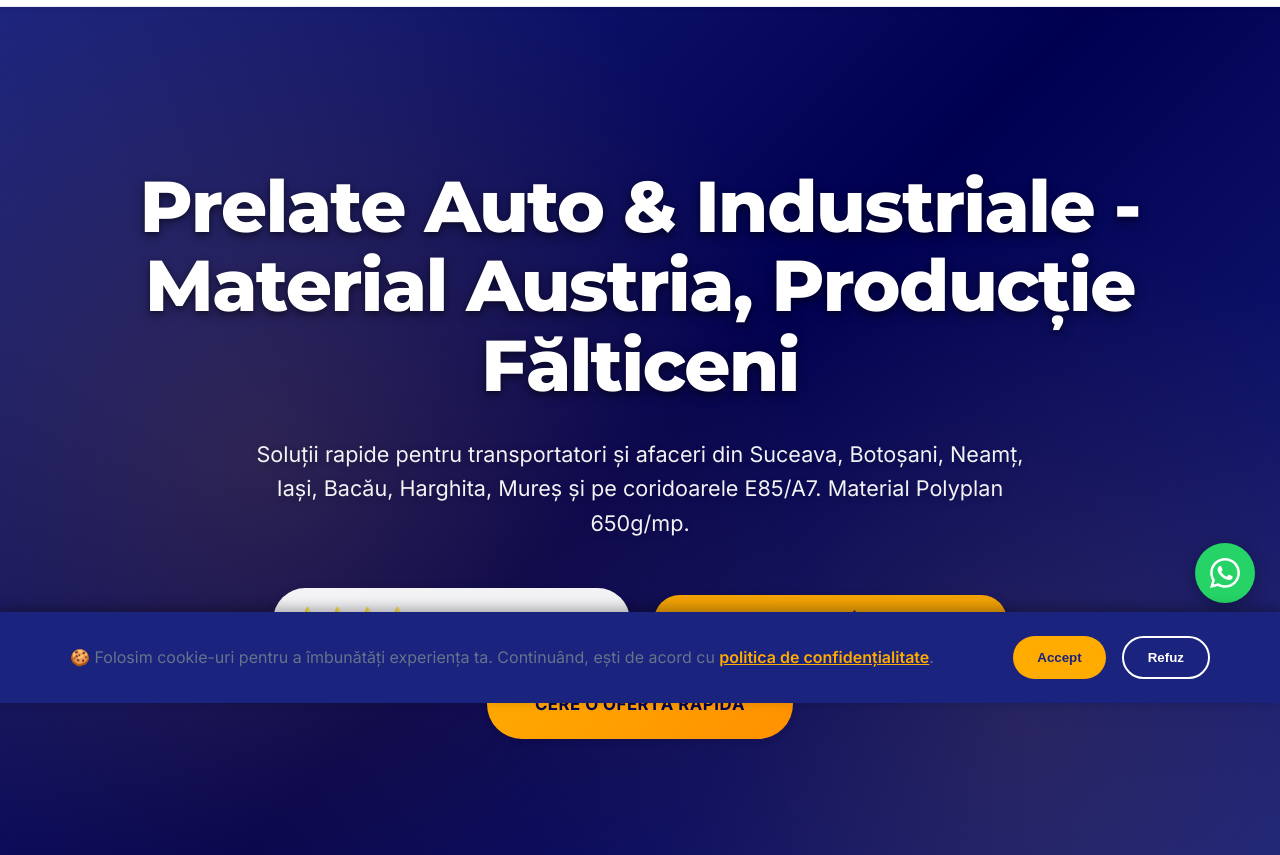
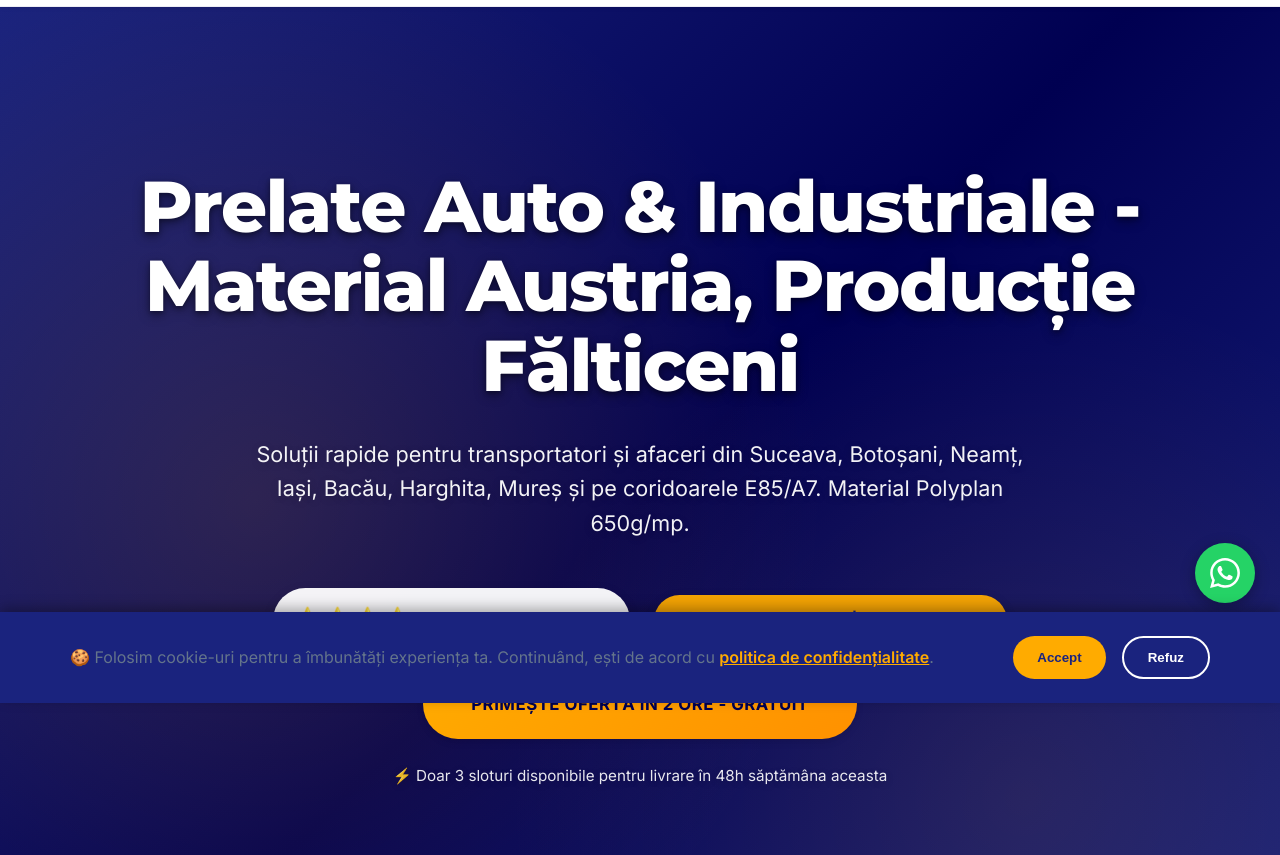
Before and after one commit to 5imi/cortex-prelate, a plain HTML site: page index.html in a window 1280 px wide. Shown: the part 97-952 px from the top of the page. Drawn offline with Linux system fonts and the light colour scheme.

Commit message:
Add urgency to CTAs: 2-hour quote promise + scarcity (3 slots)

```diff
--- a/index.html
+++ b/index.html
@@ -189,7 +189,8 @@
                         <span style="font-weight:700;color:#1a237e;font-size:1rem;">✅ 30+ Ani Experiență | 🚛 Execuție 48h</span>
                     </div>
                 </div>
-                <a href="#contact" class="btn btn-primary btn-large">Cere o Ofertă Rapidă</a>
+                <a href="#contact" class="btn btn-primary btn-large">Primește Ofertă în 2 Ore - Gratuit</a>
+                <p style="margin-top:1rem;font-size:0.95rem;color:rgba(255,255,255,0.9);">⚡ Doar 3 sloturi disponibile pentru livrare în 48h săptămâna aceasta</p>
             </div>
         </section>
 
```
